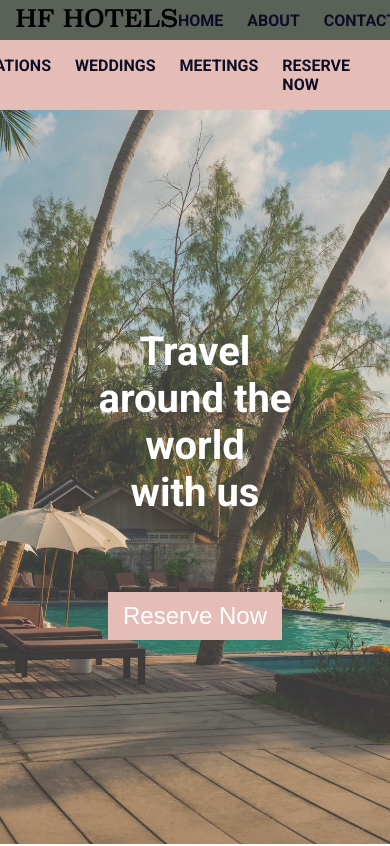
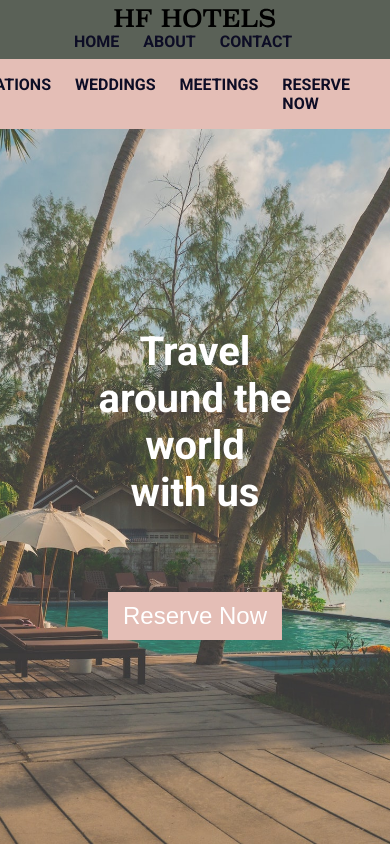
Before and after one commit to harukafujii13/hotelLp_finalProject, a website: page index.html in a window 390 px wide. Shown: the top 846 px of the page. Drawn offline with Linux system fonts and the light colour scheme; a web font is replaced by a local one.

Commit message:
add responsive for nav

```diff
--- a/scss/_media.scss
+++ b/scss/_media.scss
@@ -108,6 +108,21 @@
         margin: auto;
     }
 
+    .nav-main {
+        display: flex;
+        flex-direction: column;
+
+        .logo{
+            margin: 0;
+        }
+
+        .upper-links li{
+            padding: 0;
+            margin-right: 1.5rem;
+        }
+
+    }
+
 
 
 }
```
Also changed, not shown: css/main.css, 1 other file.
